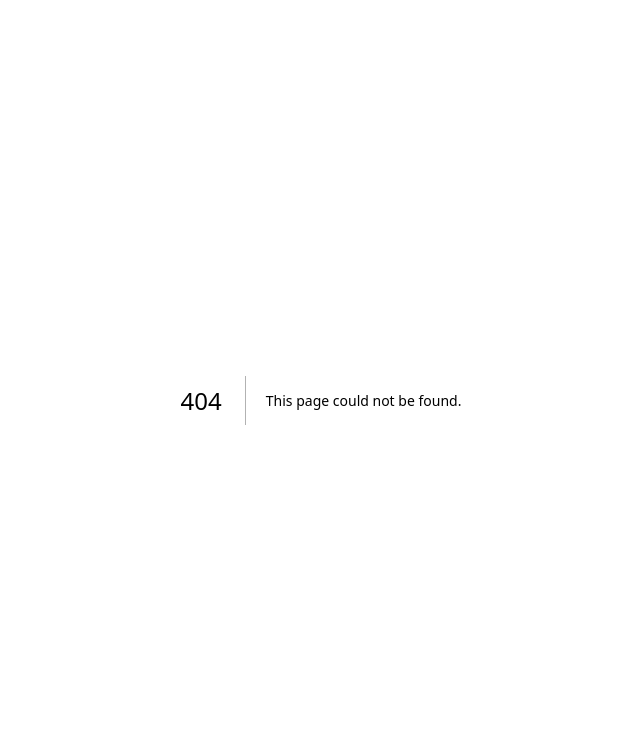
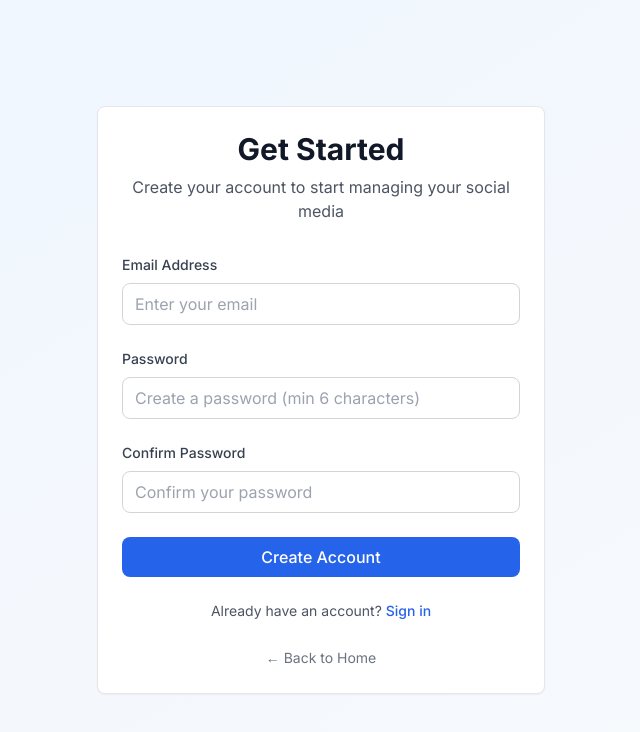
Before and after one commit to Divyadharshana5/Humanity-, a Next.js app: page /auth/signup in a window 1280 px wide. Before the commit this address had no page. Shown: the top 732 px of the page, without its empty margins (319-959 px from the left). Built offline with nearby package versions, Linux system fonts and the light colour scheme.

Commit message:
feat: Add remaining authentication pages and fix jest config
- Add about page with platform features and benefits
- Add login and signup pages with complete form handling
- Fix jest.config.js with proper ESLint disable comment
- Fix all unescaped entity warnings in React components

```diff
--- /dev/null
+++ b/src/app/auth/signup/page.tsx
@@ -0,0 +1,259 @@
+'use client'
+
+import Link from 'next/link'
+import { useState } from 'react'
+
+export default function SignupPage() {
+  const [formData, setFormData] = useState({
+    email: '',
+    password: '',
+    confirmPassword: '',
+  })
+  const [isLoading, setIsLoading] = useState(false)
+  const [error, setError] = useState('')
+  const [success, setSuccess] = useState(false)
+
+  const handleSubmit = async (e: React.FormEvent) => {
+    e.preventDefault()
+    setError('')
+    setIsLoading(true)
+
+    // Basic validation
+    if (formData.password !== formData.confirmPassword) {
+      setError('Passwords do not match')
+      setIsLoading(false)
+      return
+    }
+
+    if (formData.password.length < 6) {
+      setError('Password must be at least 6 characters long')
+      setIsLoading(false)
+      return
+    }
+
+    try {
+      // Simulate API call
+      await new Promise(resolve => setTimeout(resolve, 2000))
+
+      // TODO: Replace with actual API call
+      console.log('Signup form submitted:', formData)
+
+      // Simulate success
+      setSuccess(true)
+    } catch (err) {
+      setError('Failed to create account. Please try again.')
+    } finally {
+      setIsLoading(false)
+    }
+  }
+
+  const handleChange = (e: React.ChangeEvent<HTMLInputElement>) => {
+    setFormData({
+      ...formData,
+      [e.target.name]: e.target.value,
+    })
+    // Clear error when user starts typing
+    if (error) setError('')
+  }
+
+  // Success state
+  if (success) {
+    return (
+      <main className="min-h-screen bg-gradient-to-br from-primary-50 to-secondary-50 flex items-center justify-center">
+        <div className="max-w-md w-full mx-4">
+          <div className="card text-center">
+            <div className="w-16 h-16 bg-green-100 rounded-full flex items-center justify-center mx-auto mb-4">
+              <svg
+                className="w-8 h-8 text-green-600"
+                fill="none"
+                stroke="currentColor"
+                viewBox="0 0 24 24"
+              >
+                <path
+                  strokeLinecap="round"
+                  strokeLinejoin="round"
+                  strokeWidth={2}
+                  d="M5 13l4 4L19 7"
+                />
+              </svg>
+            </div>
+            <h1 className="text-2xl font-bold text-gray-900 mb-4">
+              Account Created!
+            </h1>
+            <p className="text-gray-600 mb-6">
+              Welcome to AI Social Media Platform! Your account has been created
+              successfully.
+            </p>
+            <p className="text-sm text-gray-500 mb-6">
+              We&apos;ve sent a verification email to{' '}
+              <strong>{formData.email}</strong>
+            </p>
+            <div className="space-y-3">
+              <Link href="/auth/login" className="block w-full btn-primary">
+                Sign In to Your Account
+              </Link>
+              <Link href="/" className="block w-full btn-secondary">
+                Back to Home
+              </Link>
+            </div>
+          </div>
+        </div>
+      </main>
+    )
+  }
+
+  return (
+    <main className="min-h-screen bg-gradient-to-br from-primary-50 to-secondary-50 flex items-center justify-center">
+      <div className="max-w-md w-full mx-4">
+        <div className="card">
+          <div className="text-center mb-8">
+            <h1 className="text-3xl font-bold text-gray-900 mb-2">
+              Get Started
+            </h1>
+            <p className="text-gray-600">
+              Create your account to start managing your social media
+            </p>
+          </div>
+
+          <form onSubmit={handleSubmit} className="space-y-6">
+            {error && (
+              <div className="bg-red-50 border border-red-200 rounded-lg p-4">
+                <div className="flex">
+                  <svg
+                    className="w-5 h-5 text-red-400 mr-2 mt-0.5"
+                    fill="currentColor"
+                    viewBox="0 0 20 20"
+                  >
+                    <path
+                      fillRule="evenodd"
+                      d="M10 18a8 8 0 100-16 8 8 0 000 16zM8.707 7.293a1 1 0 00-1.414 1.414L8.586 10l-1.293 1.293a1 1 0 101.414 1.414L10 11.414l1.293 1.293a1 1 0 001.414-1.414L11.414 10l1.293-1.293a1 1 0 00-1.414-1.414L10 8.586 8.707 7.293z"
+                      clipRule="evenodd"
+                    />
+                  </svg>
+                  <p className="text-sm text-red-700">{error}</p>
+                </div>
+              </div>
+            )}
+
+            <div>
+              <label
+                htmlFor="email"
+                className="block text-sm font-medium text-gray-700 mb-2"
+              >
+                Email Address
+              </label>
+              <input
+                type="email"
+                id="email"
+                name="email"
+                value={formData.email}
+                onChange={handleChange}
+                className="input-field"
+                placeholder="Enter your email"
+                required
+                disabled={isLoading}
+              />
+            </div>
+
+            <div>
+              <label
+                htmlFor="password"
+                className="block text-sm font-medium text-gray-700 mb-2"
+              >
+                Password
+              </label>
+              <input
+                type="password"
+                id="password"
+                name="password"
+                value={formData.password}
+                onChange={handleChange}
+                className="input-field"
+                placeholder="Create a password (min 6 characters)"
+                required
+                disabled={isLoading}
+                minLength={6}
+              />
+            </div>
+
+            <div>
+              <label
+                htmlFor="confirmPassword"
+                className="block text-sm font-medium text-gray-700 mb-2"
+              >
+                Confirm Password
+              </label>
+              <input
+                type="password"
+                id="confirmPassword"
+                name="confirmPassword"
+                value={formData.confirmPassword}
+                onChange={handleChange}
+                className="input-field"
+                placeholder="Confirm your password"
+                required
+                disabled={isLoading}
+                minLength={6}
+              />
+            </div>
+
+            <button
+              type="submit"
+              className="w-full btn-primary disabled:opacity-50 disabled:cursor-not-allowed"
+              disabled={isLoading}
+            >
+              {isLoading ? (
+                <div className="flex items-center justify-center">
+                  <svg
+                    className="animate-spin -ml-1 mr-3 h-5 w-5 text-white"
+                    xmlns="http://www.w3.org/2000/svg"
+                    fill="none"
+                    viewBox="0 0 24 24"
+                  >
+                    <circle
+                      className="opacity-25"
+                      cx="12"
+                      cy="12"
+                      r="10"
+                      stroke="currentColor"
+                      strokeWidth="4"
+                    ></circle>
+                    <path
+                      className="opacity-75"
+                      fill="currentColor"
+                      d="M4 12a8 8 0 018-8V0C5.373 0 0 5.373 0 12h4zm2 5.291A7.962 7.962 0 014 12H0c0 3.042 1.135 5.824 3 7.938l3-2.647z"
+                    ></path>
+                  </svg>
+                  Creating Account...
+                </div>
+              ) : (
+                'Create Account'
+              )}
+            </button>
+          </form>
+
+          <div className="mt-6 text-center">
+            <p className="text-sm text-gray-600">
+              Already have an account?{' '}
+              <Link
+                href="/auth/login"
+                className="text-primary-600 hover:text-primary-700 font-medium"
+              >
+                Sign in
+              </Link>
+            </p>
+          </div>
+
+          <div className="mt-6 text-center">
+            <Link
+              href="/"
+              className="text-sm text-gray-500 hover:text-gray-700"
+            >
+              ← Back to Home
+            </Link>
+          </div>
+        </div>
+      </div>
+    </main>
+  )
+}
```
